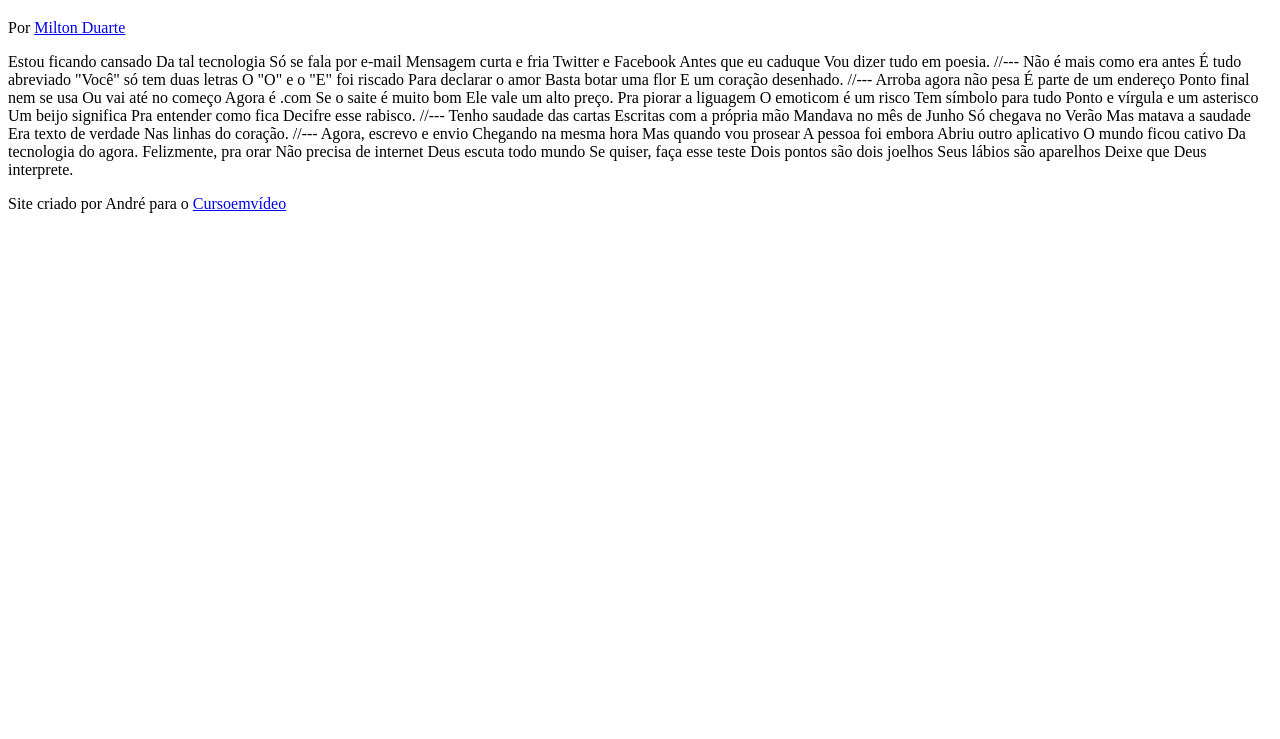
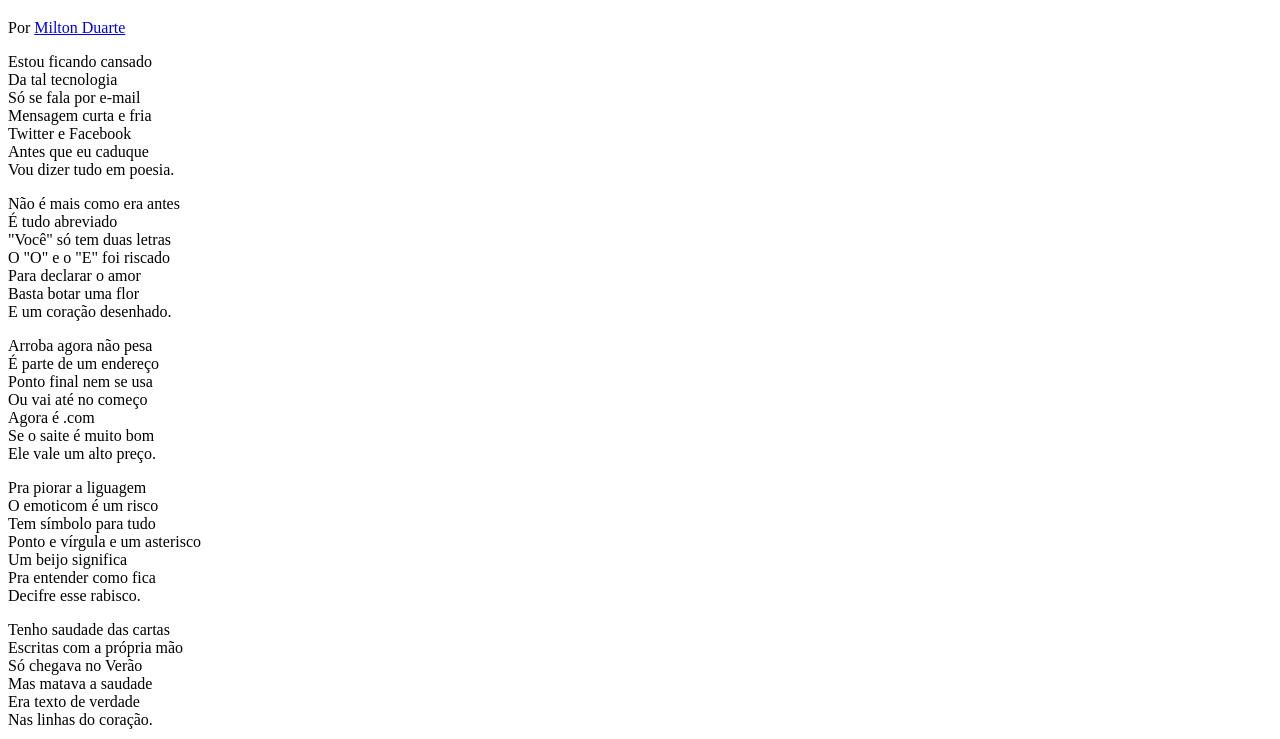
Before and after one commit to andreGluis/html-css, a plain HTML site: page Exercicios/desafio/index.html in a window 1280 px wide. Shown: the part 61-800 px from the top of the page. Drawn offline with Linux system fonts and the light colour scheme.

Commit message:
atualizando o html

```diff
--- /dev/null
+++ b/Exercicios/desafio/estilo/style.css
@@ -0,0 +1 @@
+@charset "UTF-8"
--- a/Exercicios/desafio/index.html
+++ b/Exercicios/desafio/index.html
@@ -4,6 +4,7 @@
     <meta charset="UTF-8">
     <meta name="viewport" content="width=device-width, initial-scale=1.0">
     <title>Cordel Moderno</title>
+    <link rel="stylesheet" href="estilo/style.css">
 </head>
 <body>
     <header>
@@ -11,69 +12,93 @@
         <p>Por  <a href="https://www.recantodasletras.com.br/poesias/3186743" target="_blank">Milton Duarte</a></p>
        </header>
 
-    Estou ficando cansado
-    Da tal tecnologia
-    Só se fala por e-mail
-    Mensagem curta e fria
-    Twitter e Facebook
-    Antes que eu caduque
+    <section>
+        <p>
+            Estou ficando cansado <br>
+            Da tal tecnologia <br>
+            Só se fala por e-mail <br>
+            Mensagem curta e fria <br>
+            Twitter e Facebook <br>
+            Antes que eu caduque <br>
             Vou dizer tudo em poesia.
+        </p>
+    </section>
 
-    //---
+    <section>
 
-    Não é mais como era antes
-    É tudo abreviado
-    "Você" só tem duas letras
-    O "O" e o "E" foi riscado
-    Para declarar o amor
-    Basta botar uma flor
+         <p>
+             Não é mais como era antes <br>
+             É tudo abreviado <br>
+                     "Você" só tem duas letras <br>
+             O "O" e o "E" foi riscado <br>
+             Para declarar o amor <br>
+             Basta botar uma flor <br>
              E um coração desenhado.
+         </p>
+    </section>
 
-    //---
 
-    Arroba agora não pesa
-    É parte de um endereço
-    Ponto final nem se usa
-    Ou vai até no começo
-    Agora é .com
-    Se o saite é muito bom
+
+    <section>
+
+            <p>
+                Arroba agora não pesa <br>
+                É parte de um endereço <br>
+                Ponto final nem se usa <br>
+                Ou vai até no começo <br>
+                Agora é .com <br>
+                Se o saite é muito bom <br>
                 Ele vale um alto preço.
+            </p>
 
-    Pra piorar a liguagem
-    O emoticom é um risco
-    Tem símbolo para tudo
-    Ponto e vírgula e um asterisco
-    Um beijo significa
-    Pra entender como fica
+            <p>
+                Pra piorar a liguagem <br>
+                O emoticom é um risco <br>
+                Tem símbolo para tudo <br>
+                Ponto e vírgula e um asterisco <br>
+                Um beijo significa <br>
+                Pra entender como fica <br>
                 Decifre esse rabisco.
+            </p>
 
-    //---
+    </section>
 
-    Tenho saudade das cartas
-    Escritas com a própria mão
-    Mandava no mês de Junho
-    Só chegava no Verão
-    Mas matava a saudade
-    Era texto de verdade
+    <section>
+        <p>
+
+            Tenho saudade das cartas <br>
+            Escritas com a própria mão <br>
+            Só chegava no Verão <br>
+            Mas matava a saudade <br>
+            Era texto de verdade <br>
             Nas linhas do coração.
+        </p>
+    </section>
 
-    //---
 
-    Agora, escrevo e envio
-    Chegando na mesma hora
-    Mas quando vou prosear
-    A pessoa foi embora
-    Abriu outro aplicativo
-    O mundo ficou cativo
+
+    <section>
+
+            <p>
+                Agora, escrevo e envio <br>
+                Chegando na mesma hora <br>
+                Mas quando vou prosear <br>
+                A pessoa foi embora <br>
+                Abriu outro aplicativo <br>
+                O mundo ficou cativo <br>
                 Da tecnologia do agora.
+            </p>
+            <p>
+                Felizmente, pra orar <br>
+                Não precisa de internet <br>
+                Deus escuta todo mundo <br>
+                Se quiser, faça esse teste <br>
+                Dois pontos são dois joelhos <br>
+                Seus lábios são aparelhos <br>
+                Deixe que Deus interprete.
+            </p>
 
-    Felizmente, pra orar
-    Não precisa de internet
-    Deus escuta todo mundo
-    Se quiser, faça esse teste
-    Dois pontos são dois joelhos
-    Seus lábios são aparelhos
-    Deixe que Deus interprete.
+    </section>
     <footer>
         <p>Site criado por André para o <a href="https://www.cursoemvideo.com" target="_blank">Cursoemvídeo</a></p>
     </footer>
```
Lines whose indentation alone changed are shown as unchanged.
